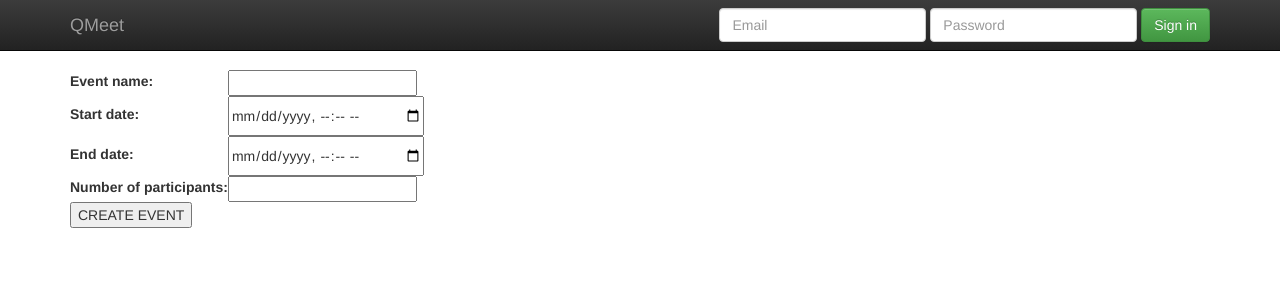
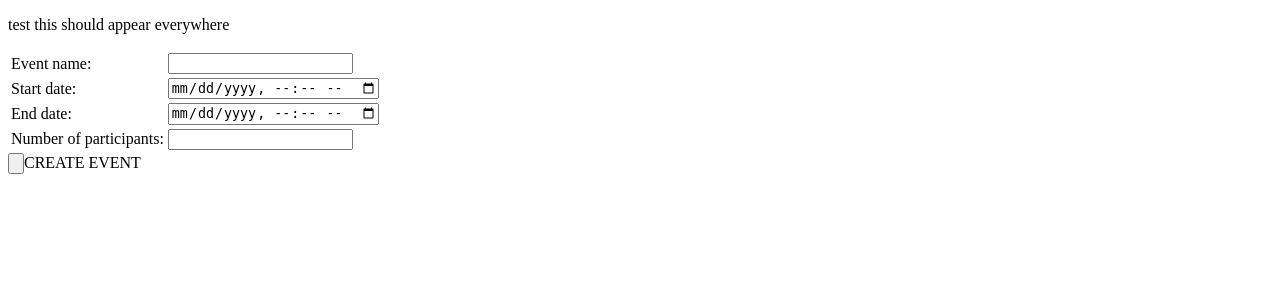
Before and after one commit to ek306/Qmeet, a Django app: page /qmeet/createevent/ in a window 1280 px wide. Shown: the top 300 px of the page. Run offline with Django 3.2, Linux system fonts and the light colour scheme; a user stored in the database is signed in; parts of the project's set-up code (start-up, migrations or seed data) failed here and were passed over; some libraries are stand-ins or nearby versions.

Commit message:
fixed site without base.html

```diff
--- a/qmeet/models.py
+++ b/qmeet/models.py
@@ -16,7 +16,31 @@ class Event(models.Model):
     start_date = models.DateTimeField()
     end_date = models.DateTimeField()
     capacity = models.IntegerField(default=100)
-    #image = models.ImageField(upload_to='event_images', blank=True)
+    # image = models.ImageField(upload_to='event_images', blank=True)
 
     def __str__(self):
         return self.title
+
+
+class Categories(models.Model):
+    category = models.CharField(max_length=50)
+
+    def __str__(self):
+        return self.category
+
+
+class EventCategories(models.Model):
+    event = models.ForeignKey(Event, on_delete=models.CASCADE)
+    categories = models.ForeignKey(Categories, on_delete=models.CASCADE)
+
+
+class StudentProfile(models.Model):
+    student = models.OneToOneField(Student, on_delete=models.CASCADE)
+    bio = models.TextField(max_length=500, blank=True)
+    location = models.TextField(max_length=30, blank=True)
+    #display_picture = models.ImageField(upload_to='profile_images', blank=True)
+
+
+class StudentCategories(models.Model):
+    student_profile = models.ForeignKey(StudentProfile, on_delete=models.CASCADE)
+    categories = models.ForeignKey(Categories, on_delete=models.CASCADE)
--- a/qmeet/urls.py
+++ b/qmeet/urls.py
@@ -5,6 +5,8 @@ from . import views
 urlpatterns = [
     path('', views.index, name='index'),
     path('signup/', views.SignUp.as_view(), name='signup'),
+    path('studentprofile/', views.studentprofile, name='student profile'),
+    path('new_student_profile', views.new_student_profile, name='new student profile'),
     path('createevent/', views.createevent, name='create event'),
     path('new_event', views.new_event, name="new event"),
     path('students/', views.students, name="students"),
--- a/qmeet/views.py
+++ b/qmeet/views.py
@@ -1,10 +1,10 @@
 from django.urls import reverse_lazy
 from django.views import generic
-from django.shortcuts import render
+from django.shortcuts import render, redirect
 from django.contrib.auth.decorators import login_required
 from rest_framework.renderers import JSONRenderer
-from .forms import StudentCreationForm
-from .models import Student, Event
+from .forms import StudentCreationForm, StudentCategoriesForm
+from .models import Student, Event, StudentProfile, StudentCategories
 from django.core import serializers
 from rest_framework.response import Response
 from django.http import HttpResponse, JsonResponse
@@ -19,6 +19,29 @@ class SignUp(generic.CreateView):
 
 
 @login_required()
+def studentprofile(request):
+    form = StudentCategoriesForm()
+    return render(request, 'qmeet/studentprofile.html', {'form': form})
+
+
+@login_required()
+def new_student_profile(request):
+    user = request.user
+    if request.method == 'POST':
+        form = StudentCategoriesForm(request.POST)
+        if form.is_valid():
+            student = user
+            bio = form.cleaned_data['bio']
+            location = form.cleaned_data['location']
+            student_profile = StudentProfile(student=student, bio=bio, location=location)  # , display_picture=display_picture)
+            student_profile.save()
+            for categories in form.cleaned_data['categories']:
+                student_categories = StudentCategories(student_profile=student_profile, categories=categories)
+                student_categories.save()
+            #display_picture = form.cleaned_data['display_picture']
+            return HttpResponse("Profile created")
+
+@login_required()
 def index(request):
     return render(request, 'index.html')
 
@@ -29,9 +52,8 @@ def createevent(request):
 
 
 def new_event(request):
-    user = request.user
-    if request.method == 'POST':
-        try:
+    #if request.method == 'POST':
+    #    try:
             event_name = request.POST['event-name']
             start_date = request.POST['start-date']
             end_date = request.POST['end-date']
@@ -40,8 +62,8 @@ def new_event(request):
             event = Event(title=event_name, start_date=start_date, end_date=end_date, capacity=capacity)#, image=event_image)
             event.save()
             return render(request, 'index.html')
-        except:
-            return HttpResponse("Event failed to create")
+    #    except:
+    #        return HttpResponse("Event failed to create")
 
 
 @login_required()
--- a/qmusocialnetwork/settings.py
+++ b/qmusocialnetwork/settings.py
@@ -131,3 +131,5 @@ LOGIN_REDIRECT_URL = '/qmeet'
 LOGOUT_REDIRECT_URL = 'home'
 EMAIL_BACKEND = "django.core.mail.backends.filebased.EmailBackend"
 EMAIL_FILE_PATH = os.path.join(BASE_DIR, "sent_emails")
+MEDIA_ROOT = os.path.join(BASE_DIR, 'media')
+MEDIA_URL = '/media/'
--- a/qmusocialnetwork/urls.py
+++ b/qmusocialnetwork/urls.py
@@ -17,10 +17,12 @@ Including another URLconf
 from django.contrib import admin
 from django.urls import path, include
 from django.views.generic.base import TemplateView
+from django.conf import settings
+from django.conf.urls.static import static
 
 urlpatterns = [
     path('admin/', admin.site.urls),
     path('qmeet/', include('django.contrib.auth.urls')),
     path('qmeet/', include('qmeet.urls')),
     path('', TemplateView.as_view(template_name='home.html'), name='home'),
-]
+] + static(settings.MEDIA_URL, document_root=settings.MEDIA_ROOT)
--- a/templates/base.html
+++ b/templates/base.html
@@ -1,60 +1,15 @@
-{% load static %}
-
-<!doctype html>
-<html class="no-js" lang="">
-    <head>
-        <meta charset="utf-8">
-        <meta http-equiv="X-UA-Compatible" content="IE=edge,chrome=1">
-        <title>{% block title %}{% endblock %}</title>
-        <meta name="description" content="">
-        <meta name="viewport" content="width=device-width, initial-scale=1">
-
-        <link rel="stylesheet" href="{% static 'css/bootstrap.min.css' %}">
-        <style>
-            body {
-                padding-top: 70px;
-                padding-bottom: 20px;
-            }
-        </style>
-        <link rel="stylesheet" href="{% static 'css/bootstrap-theme.min.css' %}">
-        <link rel="stylesheet" href="{% static 'css/main.css' %}">
-
-        <script src="{% static 'js/vendor/modernizr-2.8.3-respond-1.4.2.min.js' %}"></script>
-    </head>
+<!DOCTYPE html>
+<html>
+<head>
+    <meta charset="utf-8">
+    <title>{% block title %}Django Auth Tutorial{% endblock %}</title>
+    <script src="https://ajax.googleapis.com/ajax/libs/jquery/3.4.1/jquery.min.js"></script>
+</head>
     <body>
-    <nav class="navbar navbar-inverse navbar-fixed-top" role="navigation">
-      <div class="container">
-        <div class="navbar-header">
-          <button type="button" class="navbar-toggle collapsed" data-toggle="collapse" data-target="#navbar" aria-expanded="false" aria-controls="navbar">
-            <span class="sr-only">Toggle navigation</span>
-            <span class="icon-bar"></span>
-            <span class="icon-bar"></span>
-            <span class="icon-bar"></span>
-          </button>
-          <a class="navbar-brand" href="/qmeet">QMeet</a>
-        </div>
-        <div id="navbar" class="navbar-collapse collapse">
-          <form class="navbar-form navbar-right" role="form">
-            <div class="form-group">
-              <input type="text" placeholder="Email" class="form-control">
-            </div>
-            <div class="form-group">
-              <input type="password" placeholder="Password" class="form-control">
-            </div>
-            <button type="submit" class="btn btn-success">Sign in</button>
-          </form>
-        </div><!--/.navbar-collapse -->
-      </div>
-    </nav>
-
-    <div class="container">
-        {% block content %}
-        {% endblock %}
-    </div>
-
-    <script src="//ajax.googleapis.com/ajax/libs/jquery/1.11.2/jquery.min.js"></script>
-    <script>window.jQuery || document.write('<script src="{% static 'js/vendor/jquery-1.11.2.min.js' %}"><\/script>')</script>
-    <script src="{% static 'js/vendor/bootstrap.min.js' %}"></script>
-    <script src="{% static 'js/main.js' %}"></script>
+        <p>test this should appear everywhere</p>
+        <main>
+            {% block content %}
+            {% endblock %}
+        </main>
     </body>
 </html>
--- a/templates/index.html
+++ b/templates/index.html
@@ -6,4 +6,5 @@
 {% block content %}
     <p>Welcome to index</p>
     <p><a href="{% url 'create event' %}">Create event</a></p>
+    <p><a href="{% url 'student profile' %}">Student profile</a></p>
 {% endblock %}
--- a/templates/qmeet/createevent.html
+++ b/templates/qmeet/createevent.html
@@ -1,7 +1,7 @@
 {% extends 'base.html' %}
 {%  block content %}
 
-    <form id="create-event-form" method="POST">
+    <form id="create-event-form" method="POST" >
         {% csrf_token %}
         <table>
             <tr>
@@ -19,25 +19,21 @@
 
             <!--<div><<label>Add an image (optional):</label><input name="event-image" type="image"></div>-->
         </table>
-        <button type="submit" id="create-event-btn">CREATE EVENT</button>
+        <input type="button" id="create-event-btn">CREATE EVENT</input>
     </form>
 
    <script>
-    $(function() {
-        $("#create-event-btn").click(function(e) {
-            alert("starting");
-            e.preventDefault();
+       $(document).ready(function() {
+            $("#create-event-btn").click(function() {
                 $.ajax({
                     url: "{% url 'new event' %}",
                     method: "POST",
                     data: $("#create-event-form").serializeArray(),
-                    //data: {"event_id": "1", "csrfmiddlewaretoken" : "{{csrf_token}}"},
                     success: function(data) {
-                        alert("Event created successfully!");
                     }
-                })
+                });
+            });
+       });
 
-        })
-    })
     </script>
 {% endblock %}
```
Also changed, not shown: qmeet/admin.py (+9 -1 lines), qmeet/forms.py (+14 -1 lines), templates/qmeet/studentprofile.html (+13 -9 lines), db.sqlite3, qmeet/migrations/0001_initial.py, qmeet/migrations/0002_event.py (deleted), qmeet/migrations/0003_student_test.py (deleted), qmeet/migrations/0004_remove_student_test.py (deleted), qmeet/migrations/0005_remove_event_description.py (deleted), qmeet/migrations/0006_remove_event_image.py (deleted).
